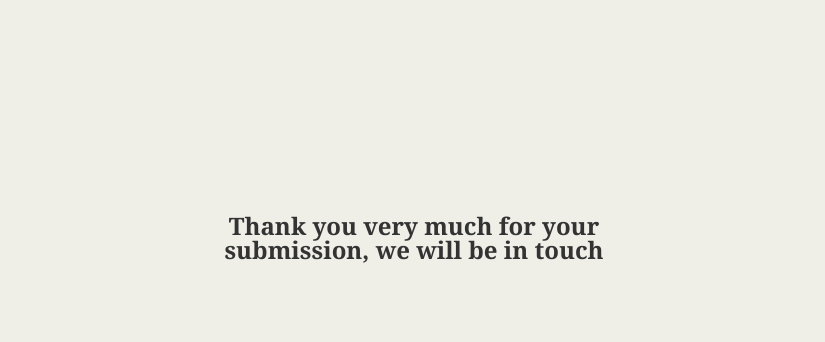
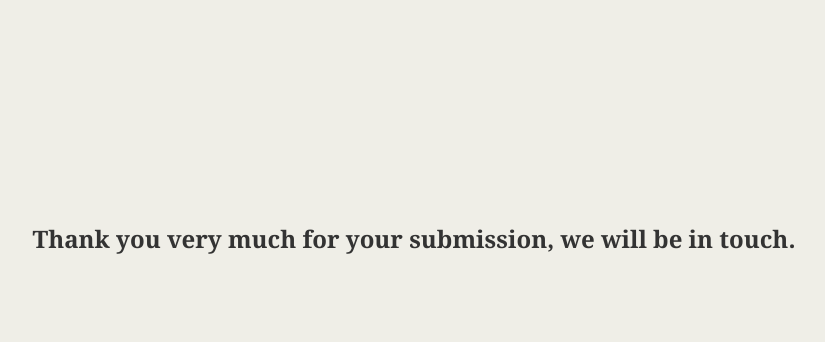
Before and after one commit to chibuezeishionwu/MyFirstRepository, a plain HTML site: page thank-you.html in a window 1280 px wide. Shown: the part 186-528 px from the top of the page, without its empty margins (226-1051 px from the left). Drawn offline with Linux system fonts and the light colour scheme.

Commit message:
one final touch

```diff
--- a/css/stylesheet-for-html-biopage.css
+++ b/css/stylesheet-for-html-biopage.css
@@ -22,13 +22,14 @@ h2 {
     font-size: 24px;
 }
 
-.thanks {
+.box {
     font-size: 24px;
-    text-align: center;
-    margin: auto;
-    min-width: none;
-    padding: 400px;
-    display: inline-block;
+    display: flex;
+    align-items: center;
+    justify-content: center;
+    width: 100%;
+    height: 200px;
+    padding-top: 325px;
 }
 
 .container {
--- a/thank-you.html
+++ b/thank-you.html
@@ -8,4 +8,8 @@
 </head>
 
 <body>
-  <p class="thanks"> <strong>Thank you very much for your submission, we will be in touch</strong></p>
+    <div class="box">
+        <p> <strong>Thank you very much for your submission, we will be in touch.</strong></p>
+    </div>
+</body>
+</html>
```
